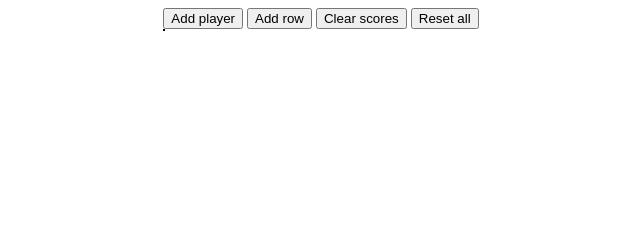
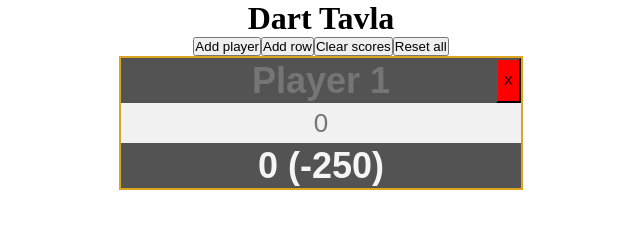
Before and after one commit to atleaarrestad/Dart, a plain HTML site: page index.html in a window 1280 px wide. Shown: the whole page, without its empty margins (319-959 px from the left). Drawn offline with Linux system fonts and the light colour scheme.

Commit message:
dart update

```diff
--- a/functions.js
+++ b/functions.js
@@ -1,42 +1,147 @@
 let playercount = 0;
 let rowcount = 0;
-
-function testfunc() {
-  console.log("test");
-}
+let goal = 250;
+let rows = [];
 
 function addPlayer() {
   let head = document.querySelector("#tableHead");
+  let footer = document.querySelector("#tableFooterRow");
+  let body = document.querySelector("#tableBody");
   if (!head) return;
 
   newPlayer = document.createElement("th");
-  newPlayer.innerHTML = "gfgfgfg";
+  inputName = document.createElement("input");
+  button = document.createElement("button");
+
+  inputName.type = "text";
+  inputName.placeholder = `Player ${playercount + 1}`;
+
+  button.textContent = "X";
+  button.classList.add("removePlayerButton");
+  button.addEventListener("click", removePlayerHandler);
+  button["data-player"] = playercount;
+
+  newPlayer.appendChild(inputName);
+  newPlayer.appendChild(button);
   head.appendChild(newPlayer);
-  playercount += 1;
 
   //Add missing column cells if game is already started
   if (rowcount > 0) {
-    let body = document.querySelector("#tableBody");
     for (let i = 0; i < rowcount; i++) {
-      body.children[i].appendChild(createTableCellWithInput());
+      let cell = createTableCellWithInput();
+      cell.children[0]["data-player"] = playercount;
+      cell.children[0]["data-row"] = i;
+      body.children[i].appendChild(cell);
+      rows[i].push(cell);
     }
   }
+
+  let sum = createTableCellFooter();
+  sum["data-player"] = playercount;
+  console.log(sum);
+  console.log(footer);
+  footer.appendChild(sum);
+  calculateSum(playercount);
+
+  playercount += 1;
 }
 
 function addRow() {
   let body = document.querySelector("#tableBody");
   let row = document.createElement("tr");
+  row["data-test"] = "dsds";
+  rows[rowcount] = [];
+
   for (let i = 0; i < playercount; i++) {
-    row.appendChild(createTableCellWithInput());
+    let cell = createTableCellWithInput();
+    cell.children[0]["data-player"] = i;
+    cell.children[0]["data-row"] = rowcount;
+    row.appendChild(cell);
+
+    rows[rowcount].push(cell);
   }
   body.appendChild(row);
+  row.scrollIntoView();
   rowcount += 1;
 }
-
 function createTableCellWithInput() {
   let cell = document.createElement("td");
   let input = document.createElement("input");
-  input.type = "number";
+  input.type = "text";
+  input.placeholder = "0";
+  input.addEventListener("blur", (e) => {
+    validateInput(e);
+    calculateSum(e.target["data-player"]);
+  });
+  input.addEventListener("focus", (e) => {
+    if (isNewRowNeeded(e.target["data-row"])) {
+      addRow();
+    }
+  });
   cell.append(input);
   return cell;
 }
+function createTableCellFooter() {
+  let cell = document.createElement("td");
+  let input = document.createElement("input");
+  input.type = "text";
+  input.placeholder = "0";
+  cell.append(input);
+  return cell;
+}
+const validateInput = (e) => {
+  let value = e.target.value;
+  if (value.includes("+") || value.includes("-")) {
+    try {
+      value = eval(value);
+      console.log("converted");
+    } catch (error) {}
+  }
+  value = value === undefined || value === null || isNaN(value) ? 0 : value;
+  e.target.value = value;
+};
+const calculateSum = (playerIndex) => {
+  console.log("summing");
+  let sum = 0;
+  for (let i = 0; i < rows.length; i++) {
+    let val = parseInt(rows[i][playerIndex].children[0].value);
+    sum += val === undefined || val === null || isNaN(val) ? 0 : val;
+  }
+  let footer = document.querySelector("#tableFooterRow");
+  footer.children[playerIndex].children[0].value = `${sum} (${sum - goal})`;
+};
+const calculateSumAllPlayers = () => {
+  for (let i = 0; i < playercount; i++) {
+    calculateSum(i);
+  }
+};
+const isNewRowNeeded = (rowIndex) => {
+  return rowIndex + 1 >= rowcount;
+};
+const clearScores = () => {
+  rows.forEach((row) => {
+    for (let i = 0; i < playercount; i++) {
+      row[i].removeChild(row[i].children[0]);
+      row[i].removeChild(row[i].children[1]);
+      row[i].parentElement.removeChild(row[i]);
+    }
+  });
+  rows = [];
+  rowcount = 0;
+  addRow();
+  calculateSumAllPlayers();
+};
+
+removePlayerHandler = (e) => {
+  index = e.target["data-player"];
+  removeColumn(index);
+};
+const removePlayer = (playerIndex) => {
+  removeColumn(playerIndex);
+};
+const removeColumn = (index) => {
+  rows.forEach((row) => {
+    row[index].removeChild(row[index].children[0]);
+    row[index].parentElement.removeChild(row[index]);
+  });
+};
--- a/index.html
+++ b/index.html
@@ -3,24 +3,32 @@
   <head>
     <meta charset="UTF-8" />
     <meta name="viewport" content="width=device-width, initial-scale=1.0" />
-    <title>Doofo</title>
+    <title>yo</title>
     <link rel="stylesheet" href="style.css" />
     <script src="functions.js"></script>
   </head>
   <body>
-    <div class="main-container">
-      <div>
+    <div class="grid-center">
+      <h1>Dart Tavla</h1>
+      <div class="flexbox-row center">
         <button onclick="addPlayer()">Add player</button>
         <button onclick="addRow()">Add row</button>
-        <button>Clear scores</button>
+        <button onclick="clearScores()">Clear scores</button>
         <button>Reset all</button>
       </div>
       <div id="playerContainer" class="playerContainer">
         <table>
           <thead id="tableHead"></thead>
           <tbody id="tableBody"></tbody>
+          <tfoot id="tableFooter">
+            <tr id="tableFooterRow"></tr>
+          </tfoot>
         </table>
       </div>
     </div>
   </body>
+  <script>
+    addPlayer();
+    addRow();
+  </script>
 </html>
--- a/style.css
+++ b/style.css
@@ -1,19 +1,85 @@
+* {
+  box-sizing: border-box;
+  padding: 0;
+  margin: 0;
+}
+
 h1 {
-  background-color: red;
+  text-align: center;
 }
 
 .flexbox-row {
   display: flex;
   flex-direction: row;
 }
+.center {
+  place-content: center;
+}
 
-.main-container {
+.grid-center {
   display: grid;
   place-content: center;
 }
 
-table,
-td,
+.inline {
+  display: inline-block;
+}
+
+table {
+  border: 2px solid goldenrod;
+  border-spacing: 0px;
+  position: relative;
+}
+
+input {
+  text-align: center;
+  width: 100%;
+  height: 40px;
+  font-size: 26px;
+  max-width: 400px;
+  border: none;
+}
+th input {
+  background-color: #535353;
+  color: whitesmoke;
+  font-size: 36px;
+  font-weight: bolder;
+  height: 45px;
+}
+tfoot input {
+  background-color: #535353;
+  color: whitesmoke;
+  font-size: 36px;
+  font-weight: bolder;
+  height: 45px;
+  pointer-events: none;
+}
+
+tbody tr:nth-child(odd) input {
+  background: #f1f1f1;
+}
 th {
-  border: 1px solid black;
+  position: sticky;
+  top: 0;
 }
+tfoot td {
+  position: sticky;
+  bottom: 0;
+}
+
+.removePlayerButton {
+  background-color: red;
+  position: absolute;
+  right: 0;
+  height: 100%;
+  width: 25px;
+}
+
+/* input remove arrows */
+input::-webkit-outer-spin-button,
+input::-webkit-inner-spin-button {
+  -webkit-appearance: none;
+}
+input[type="number"] {
+  -moz-appearance: textfield;
+}
```
